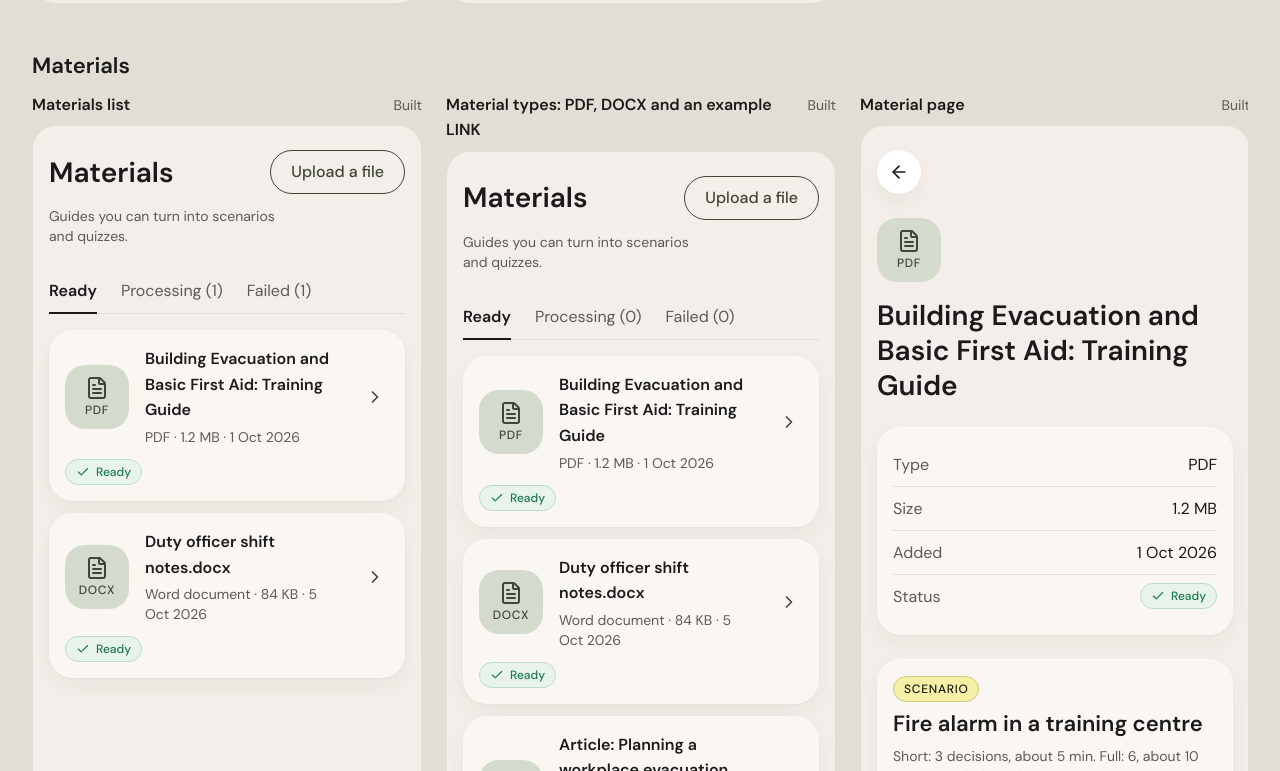
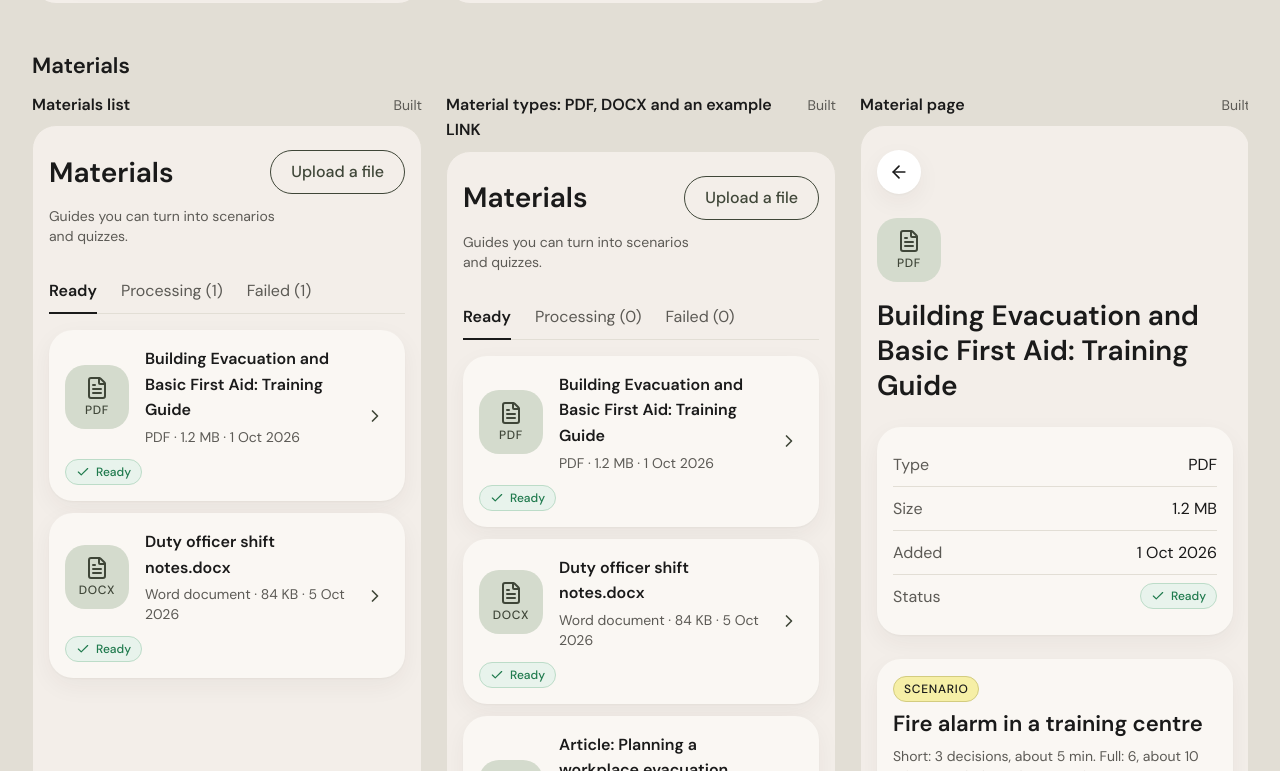
Before and after one commit to maryanabuga-design/ai-scenario-trainer, a Next.js app: page /screens in a window 1280 px wide. Shown: the part 2009-2780 px from the top of the page. Built offline with nearby package versions, Linux system fonts and the light colour scheme.

Commit message:
fix(ui): Materials chevron centred on the whole card, the whole card is the link
Co-Authored-By: Claude Opus 5.5 <noreply@anthropic.com>

```diff
--- a/components/MaterialsList/MaterialsList.tsx
+++ b/components/MaterialsList/MaterialsList.tsx
@@ -28,21 +28,18 @@ function MaterialRow({
   onUploadEnd: (status: "ready" | "failed") => void;
 }) {
   return (
-    <div className="flex flex-col gap-3 rounded-card bg-card shadow-(--card-shadow) p-4">
+    // The whole card is one link (stretched over the card); the chevron sits in the middle of its
+    // right side. "Try another file" stays its own button above the link.
+    <div className="relative flex items-center gap-2 rounded-card bg-card p-4 shadow-(--card-shadow) has-[a:active]:bg-surface-muted has-focus-visible:outline-2 has-focus-visible:outline-offset-2 has-focus-visible:outline-accent">
+      <div className="flex min-w-0 flex-1 flex-col gap-3">
         <Link
           href={`/materials/${material.id}`}
-        className="-m-2 flex items-center gap-4 rounded-panel p-2 active:bg-surface-muted"
+          className="flex items-center gap-4 outline-none after:absolute after:inset-0 after:rounded-card after:content-['']"
         >
           <MaterialTile type={material.type} />
           <span className="flex min-w-0 flex-1 flex-col gap-1">
             <span className="type-body-strong break-words">{material.name}</span>
             <span className="type-small text-text-secondary">{metaLine(material)}</span>
-        </span>
-        <span
-          aria-hidden="true"
-          className="-mr-2 flex h-11 w-11 shrink-0 items-center justify-center text-primary"
-        >
-          <ChevronRight size={20} strokeWidth={2} />
           </span>
         </Link>
         <div className="flex flex-wrap items-center gap-2">
@@ -67,7 +64,7 @@ function MaterialRow({
         {material.status === "failed" && (
           <>
             <p className="type-small text-text-secondary">{material.reason}</p>
-          <div>
+            <div className="relative z-10">
               <UploadButton
                 label="Try another file"
                 onUploadStart={onUploadStart}
@@ -76,6 +73,13 @@ function MaterialRow({
             </div>
           </>
         )}
+      </div>
+      <span
+        aria-hidden="true"
+        className="-mr-2 flex h-11 w-11 shrink-0 items-center justify-center text-primary"
+      >
+        <ChevronRight size={20} strokeWidth={2} />
+      </span>
     </div>
   );
 }
```
Also changed, not shown: 7 other files (tests, documents, lock files or other folders). Lines whose indentation alone changed are shown as unchanged.
